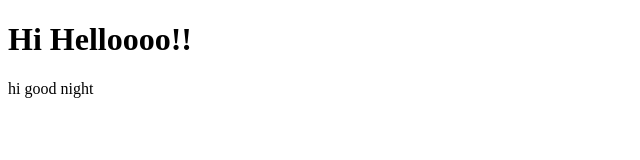
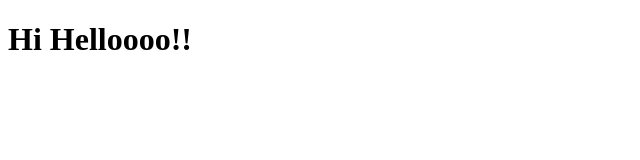
Before and after one commit to Karthih2/Day-2, a plain HTML site: page index.html in a window 1280 px wide. Shown: the whole page, without its empty margins (0-640 px from the left). Drawn offline with Linux system fonts and the light colour scheme.

Commit message:
changed track and added py

```diff
--- a/index.html
+++ b/index.html
@@ -7,6 +7,5 @@
 </head>
 <body>
     <h1>Hi Helloooo!!</h1>
-    <p>hi good night</p>
 </body>
 </html>
```
